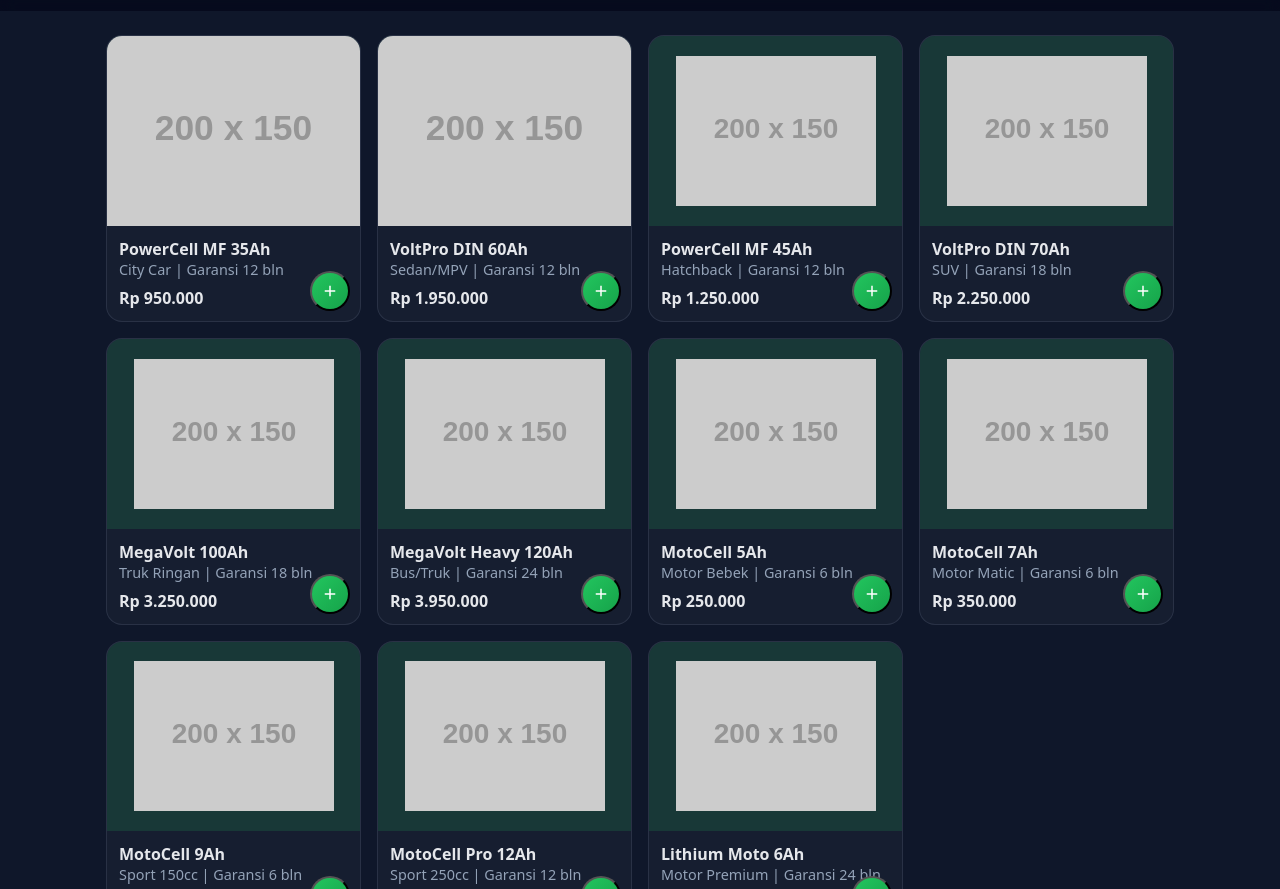
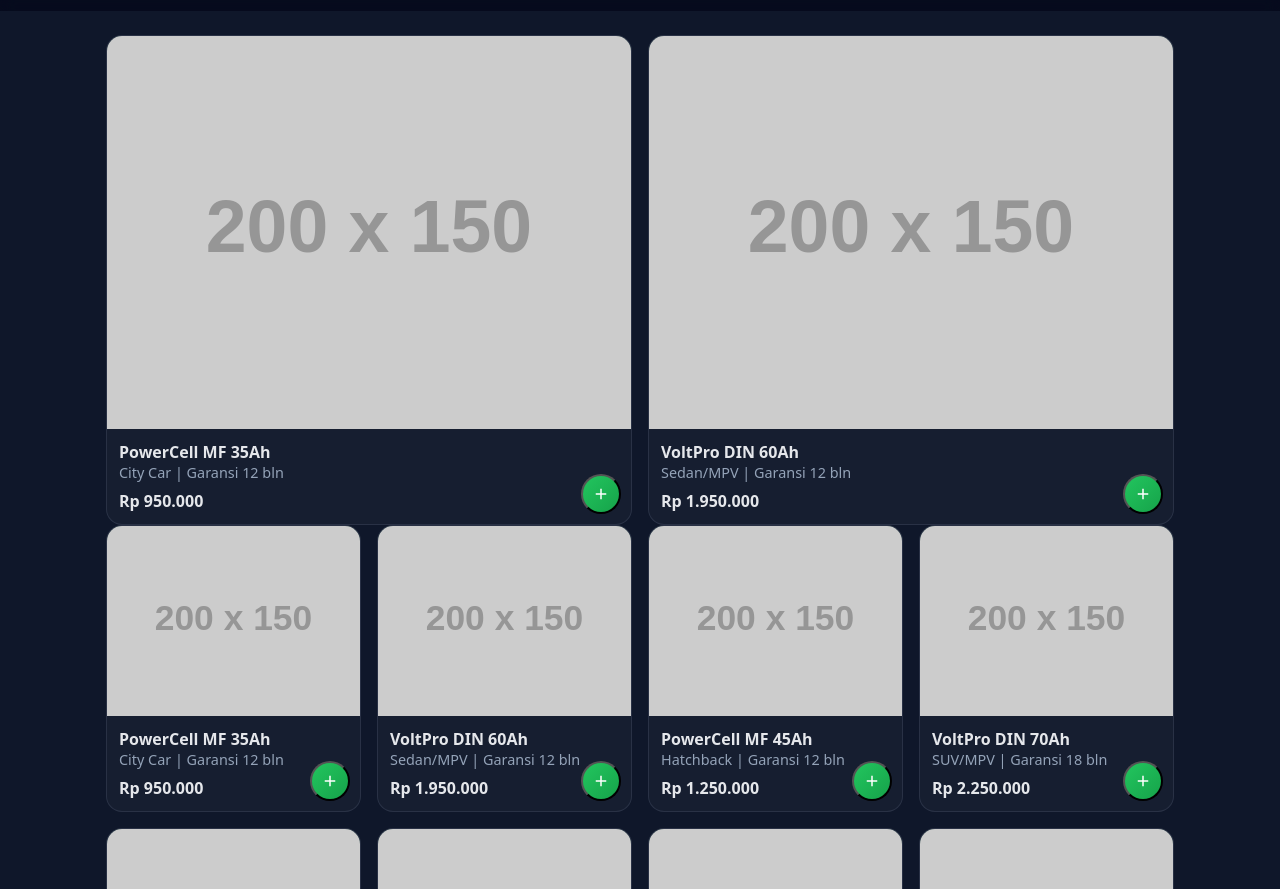
Before and after one commit to ravi24362/SPESIALIS_AKI_354, a plain HTML site: page index.html in a window 1280 px wide. Shown: the part 58-947 px from the top of the page. Drawn offline with Linux system fonts and the light colour scheme; placeholder pictures from the web are drawn by us.

Commit message:
index.html

```diff
--- a/index.html
+++ b/index.html
@@ -17,6 +17,18 @@
       --shadow: 0 10px 30px rgba(2,6,23,.55);
       --radius: 16px;
       --radius-lg: 24px;
+    }
+    .grid {
+  display: grid;
+  grid-template-columns: repeat(auto-fit, minmax(220px, 1fr));
+  gap: 16px;
+}
+
+/* Untuk layar kecil (max 600px), paksa 2 kolom */
+@media (max-width: 600px) {
+  .grid {
+    grid-template-columns: repeat(2, 1fr);
+  }
 }
 
     *{box-sizing:border-box} body{margin:0;font-family:system-ui;background:#0f172a;color:var(--text)}
@@ -77,7 +89,32 @@
 
   <main class="container">
     <section class="grid">
-      <!-- Produk 1 -->
+      <article class="card">
+        <div class="card__media"><img src="https://via.placeholder.com/200x150?text=Aki+35Ah" alt="Aki MF 35Ah" style="width:100%;height:100%;object-fit:cover;"></div>
+        <div class="card__body">
+          <div class="title">PowerCell MF 35Ah</div>
+          <div class="meta">City Car | Garansi 12 bln</div>
+          <div class="price"><span class="price__tag" data-price="950000">Rp 950.000</span></div>
+        </div>
+        <button class="plus-btn"
+                data-name="PowerCell MF 35Ah"
+                data-price="950000"
+                data-img="https://via.placeholder.com/200x150?text=Aki+35Ah"><span></span></button>
+      </article>
+      <article class="card">
+        <div class="card__media"><img src="https://via.placeholder.com/200x150?text=Aki+60Ah" alt="Aki DIN 60Ah" style="width:100%;height:100%;object-fit:cover;"></div>
+        <div class="card__body">
+          <div class="title">VoltPro DIN 60Ah</div>
+          <div class="meta">Sedan/MPV | Garansi 12 bln</div>
+          <div class="price"><span class="price__tag" data-price="1950000">Rp 1.950.000</span></div>
+        </div>
+        <button class="plus-btn"
+                data-name="VoltPro DIN 60Ah"
+                data-price="1950000"
+                data-img="https://via.placeholder.com/200x150?text=Aki+60Ah"><span></span></button>
+      </article>
+    </section>
+    <section class="grid">
   <article class="card">
     <div class="card__media"><img src="https://via.placeholder.com/200x150?text=Aki+35Ah" alt="Aki MF 35Ah" style="width:100%;height:100%;object-fit:cover;"></div>
     <div class="card__body">
@@ -87,7 +124,7 @@
     </div>
     <button class="plus-btn" data-name="PowerCell MF 35Ah" data-price="950000" data-img="https://via.placeholder.com/200x150?text=Aki+35Ah"><span></span></button>
   </article>
-      <!-- Produk 2 -->
+
   <article class="card">
     <div class="card__media"><img src="https://via.placeholder.com/200x150?text=Aki+60Ah" alt="Aki DIN 60Ah" style="width:100%;height:100%;object-fit:cover;"></div>
     <div class="card__body">
@@ -98,9 +135,8 @@
     <button class="plus-btn" data-name="VoltPro DIN 60Ah" data-price="1950000" data-img="https://via.placeholder.com/200x150?text=Aki+60Ah"><span></span></button>
   </article>
 
-      <!-- Produk tambahan -->
   <article class="card">
-        <div class="card__media"><img src="https://via.placeholder.com/200x150?text=Aki+45Ah" alt="Aki 45Ah"></div>
+    <div class="card__media"><img src="https://via.placeholder.com/200x150?text=Aki+45Ah" alt="Aki MF 45Ah" style="width:100%;height:100%;object-fit:cover;"></div>
     <div class="card__body">
       <div class="title">PowerCell MF 45Ah</div>
       <div class="meta">Hatchback | Garansi 12 bln</div>
@@ -110,85 +146,76 @@
   </article>
 
   <article class="card">
-        <div class="card__media"><img src="https://via.placeholder.com/200x150?text=Aki+70Ah" alt="Aki 70Ah"></div>
+    <div class="card__media"><img src="https://via.placeholder.com/200x150?text=Aki+70Ah" alt="Aki 70Ah" style="width:100%;height:100%;object-fit:cover;"></div>
     <div class="card__body">
       <div class="title">VoltPro DIN 70Ah</div>
-          <div class="meta">SUV | Garansi 18 bln</div>
+      <div class="meta">SUV/MPV | Garansi 18 bln</div>
       <div class="price"><span class="price__tag" data-price="2250000">Rp 2.250.000</span></div>
     </div>
     <button class="plus-btn" data-name="VoltPro DIN 70Ah" data-price="2250000" data-img="https://via.placeholder.com/200x150?text=Aki+70Ah"><span></span></button>
   </article>
 
   <article class="card">
-        <div class="card__media"><img src="https://via.placeholder.com/200x150?text=Aki+100Ah" alt="Aki 100Ah"></div>
+    <div class="card__media"><img src="https://via.placeholder.com/200x150?text=Aki+100Ah" alt="Aki 100Ah" style="width:100%;height:100%;object-fit:cover;"></div>
     <div class="card__body">
       <div class="title">MegaVolt 100Ah</div>
       <div class="meta">Truk Ringan | Garansi 18 bln</div>
-          <div class="price"><span class="price__tag" data-price="3250000">Rp 3.250.000</span></div>
+      <div class="price"><span class="price__tag" data-price="2950000">Rp 2.950.000</span></div>
     </div>
-        <button class="plus-btn" data-name="MegaVolt 100Ah" data-price="3250000" data-img="https://via.placeholder.com/200x150?text=Aki+100Ah"><span></span></button>
+    <button class="plus-btn" data-name="MegaVolt 100Ah" data-price="2950000" data-img="https://via.placeholder.com/200x150?text=Aki+100Ah"><span></span></button>
   </article>
 
   <article class="card">
-        <div class="card__media"><img src="https://via.placeholder.com/200x150?text=Aki+120Ah" alt="Aki 120Ah"></div>
+    <div class="card__media"><img src="https://via.placeholder.com/200x150?text=Aki+120Ah" alt="Aki 120Ah" style="width:100%;height:100%;object-fit:cover;"></div>
     <div class="card__body">
-          <div class="title">MegaVolt Heavy 120Ah</div>
-          <div class="meta">Bus/Truk | Garansi 24 bln</div>
-          <div class="price"><span class="price__tag" data-price="3950000">Rp 3.950.000</span></div>
+      <div class="title">VoltPro 120Ah</div>
+      <div class="meta">Bus/Truk Besar | Garansi 24 bln</div>
+      <div class="price"><span class="price__tag" data-price="3500000">Rp 3.500.000</span></div>
     </div>
-        <button class="plus-btn" data-name="MegaVolt Heavy 120Ah" data-price="3950000" data-img="https://via.placeholder.com/200x150?text=Aki+120Ah"><span></span></button>
+    <button class="plus-btn" data-name="VoltPro 120Ah" data-price="3500000" data-img="https://via.placeholder.com/200x150?text=Aki+120Ah"><span></span></button>
   </article>
 
   <article class="card">
-        <div class="card__media"><img src="https://via.placeholder.com/200x150?text=Aki+Motor+5Ah" alt="Aki Motor 5Ah"></div>
+    <div class="card__media"><img src="https://via.placeholder.com/200x150?text=Aki+Motor+5Ah" alt="Aki Motor 5Ah" style="width:100%;height:100%;object-fit:cover;"></div>
     <div class="card__body">
       <div class="title">MotoCell 5Ah</div>
-          <div class="meta">Motor Bebek | Garansi 6 bln</div>
-          <div class="price"><span class="price__tag" data-price="250000">Rp 250.000</span></div>
+      <div class="meta">Motor Matic | Garansi 6 bln</div>
+      <div class="price"><span class="price__tag" data-price="300000">Rp 300.000</span></div>
     </div>
-        <button class="plus-btn" data-name="MotoCell 5Ah" data-price="250000" data-img="https://via.placeholder.com/200x150?text=Aki+Motor+5Ah"><span></span></button>
+    <button class="plus-btn" data-name="MotoCell 5Ah" data-price="300000" data-img="https://via.placeholder.com/200x150?text=Aki+Motor+5Ah"><span></span></button>
   </article>
 
   <article class="card">
-        <div class="card__media"><img src="https://via.placeholder.com/200x150?text=Aki+Motor+7Ah" alt="Aki Motor 7Ah"></div>
+    <div class="card__media"><img src="https://via.placeholder.com/200x150?text=Aki+Motor+7Ah" alt="Aki Motor 7Ah" style="width:100%;height:100%;object-fit:cover;"></div>
     <div class="card__body">
       <div class="title">MotoCell 7Ah</div>
-          <div class="meta">Motor Matic | Garansi 6 bln</div>
-          <div class="price"><span class="price__tag" data-price="350000">Rp 350.000</span></div>
+      <div class="meta">Motor Bebek | Garansi 6 bln</div>
+      <div class="price"><span class="price__tag" data-price="375000">Rp 375.000</span></div>
     </div>
-        <button class="plus-btn" data-name="MotoCell 7Ah" data-price="350000" data-img="https://via.placeholder.com/200x150?text=Aki+Motor+7Ah"><span></span></button>
+    <button class="plus-btn" data-name="MotoCell 7Ah" data-price="375000" data-img="https://via.placeholder.com/200x150?text=Aki+Motor+7Ah"><span></span></button>
   </article>
 
   <article class="card">
-        <div class="card__media"><img src="https://via.placeholder.com/200x150?text=Aki+Motor+9Ah" alt="Aki Motor 9Ah"></div>
+    <div class="card__media"><img src="https://via.placeholder.com/200x150?text=Aki+Motor+9Ah" alt="Aki Motor 9Ah" style="width:100%;height:100%;object-fit:cover;"></div>
     <div class="card__body">
       <div class="title">MotoCell 9Ah</div>
-          <div class="meta">Sport 150cc | Garansi 6 bln</div>
-          <div class="price"><span class="price__tag" data-price="480000">Rp 480.000</span></div>
+      <div class="meta">Motor Sport | Garansi 9 bln</div>
+      <div class="price"><span class="price__tag" data-price="450000">Rp 450.000</span></div>
     </div>
-        <button class="plus-btn" data-name="MotoCell 9Ah" data-price="480000" data-img="https://via.placeholder.com/200x150?text=Aki+Motor+9Ah"><span></span></button>
+    <button class="plus-btn" data-name="MotoCell 9Ah" data-price="450000" data-img="https://via.placeholder.com/200x150?text=Aki+Motor+9Ah"><span></span></button>
   </article>
 
   <article class="card">
-        <div class="card__media"><img src="https://via.placeholder.com/200x150?text=Aki+Motor+12Ah" alt="Aki Motor 12Ah"></div>
+    <div class="card__media"><img src="https://via.placeholder.com/200x150?text=Aki+Truck+150Ah" alt="Aki Truck 150Ah" style="width:100%;height:100%;object-fit:cover;"></div>
     <div class="card__body">
-          <div class="title">MotoCell Pro 12Ah</div>
-          <div class="meta">Sport 250cc | Garansi 12 bln</div>
-          <div class="price"><span class="price__tag" data-price="650000">Rp 650.000</span></div>
+      <div class="title">MegaVolt Truck 150Ah</div>
+      <div class="meta">Truk Besar | Garansi 24 bln</div>
+      <div class="price"><span class="price__tag" data-price="4800000">Rp 4.800.000</span></div>
     </div>
-        <button class="plus-btn" data-name="MotoCell Pro 12Ah" data-price="650000" data-img="https://via.placeholder.com/200x150?text=Aki+Motor+12Ah"><span></span></button>
-      </article>
-
-      <article class="card">
-        <div class="card__media"><img src="https://via.placeholder.com/200x150?text=Aki+Motor+Lithium" alt="Aki Motor Lithium"></div>
-        <div class="card__body">
-          <div class="title">Lithium Moto 6Ah</div>
-          <div class="meta">Motor Premium | Garansi 24 bln</div>
-          <div class="price"><span class="price__tag" data-price="1250000">Rp 1.250.000</span></div>
-        </div>
-        <button class="plus-btn" data-name="Lithium Moto 6Ah" data-price="1250000" data-img="https://via.placeholder.com/200x150?text=Aki+Motor+Lithium"><span></span></button>
+    <button class="plus-btn" data-name="MegaVolt Truck 150Ah" data-price="4800000" data-img="https://via.placeholder.com/200x150?text=Aki+Truck+150Ah"><span></span></button>
   </article>
 </section>
+
   </main>
 
   <!-- Modal Keranjang -->
@@ -243,4 +270,16 @@
         const name=btn.dataset.name;
         const price=Number(btn.dataset.price);
         const img=btn.dataset.img;
-        const exist=cart.find(i=>i
+        const exist=cart.find(i=>i.name===name);
+        if(exist){exist.qty++} else{cart.push({name,price,qty:1,img})}
+        count++; cartCountEl.textContent=count;
+        updateCartView();
+      })
+    });
+
+    cartBtn.addEventListener('click',()=>{cartModal.classList.add('active')});
+    closeModal.addEventListener('click',()=>{cartModal.classList.remove('active')});
+    window.addEventListener('click',(e)=>{if(e.target===cartModal)cartModal.classList.remove('active')});
+  </script>
+</body>
+</html>
```
Lines whose indentation alone changed are shown as unchanged.
